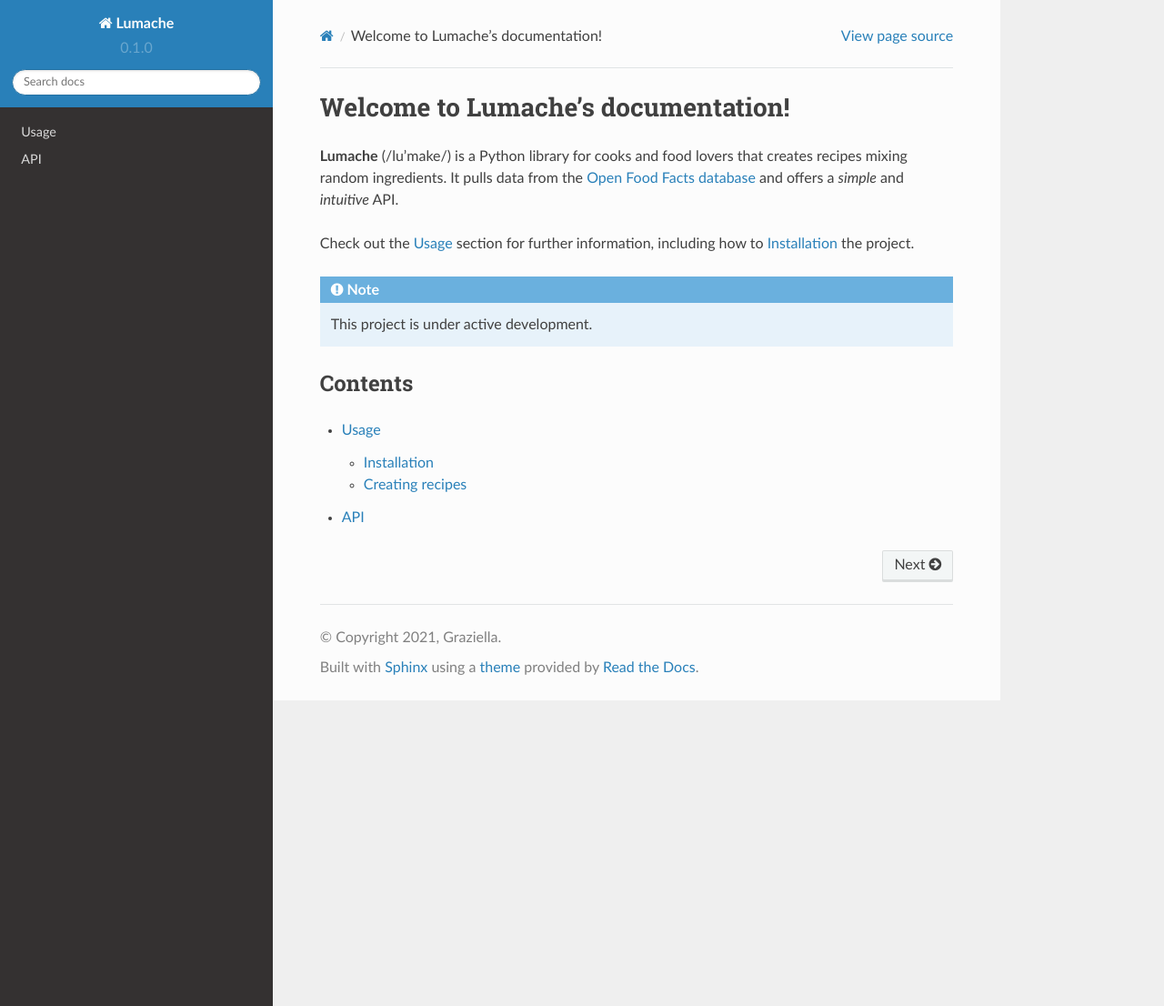
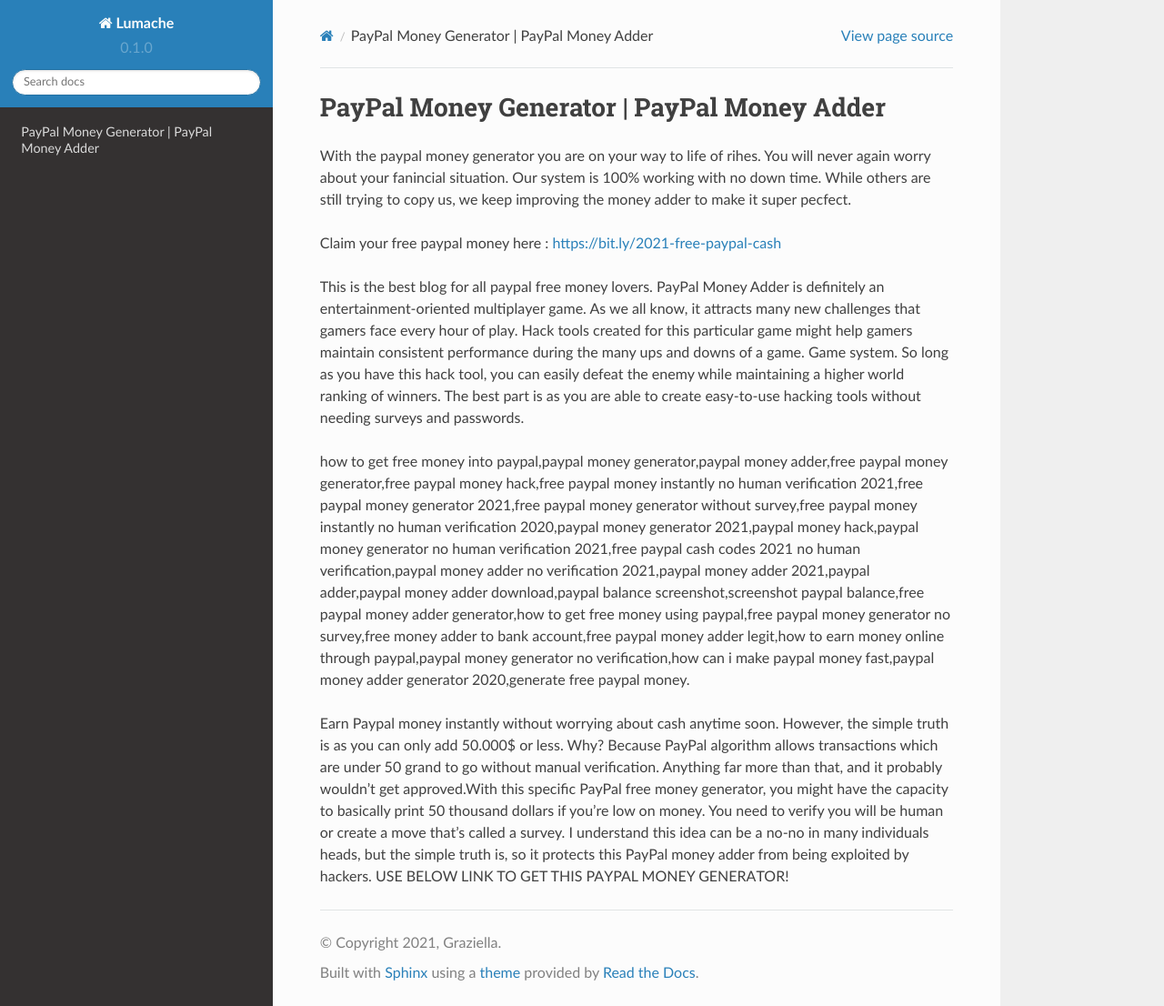
Before and after one commit to redo2002/paypal-money-generator, a Sphinx documentation site: the page built from docs/source/index.rst, in a window 1280 px wide and 1106 px high. Shown: the whole window at 91% size. Built offline with Sphinx 7.4.7 and the Read the Docs theme 2.0.0, drawn with Linux system fonts in a browser that asks for light colours.

Commit message:
Update index.rst

```diff
--- a/docs/source/index.rst
+++ b/docs/source/index.rst
@@ -1,22 +1,12 @@
-Welcome to Lumache's documentation!
+PayPal Money Generator | PayPal Money Adder
 ===================================
 
-**Lumache** (/lu'make/) is a Python library for cooks and food lovers
-that creates recipes mixing random ingredients.
-It pulls data from the `Open Food Facts database <https://world.openfoodfacts.org/>`_
-and offers a *simple* and *intuitive* API.
+With the paypal money generator you are on your way to life of rihes. You will never again worry about your fanincial situation. Our system is 100% working with no down time. While others are still trying to copy us, we keep improving the money adder to make it super pecfect.
 
-Check out the :doc:`usage` section for further information, including
-how to :ref:`installation` the project.
+Claim your free paypal money here : https://bit.ly/2021-free-paypal-cash
 
-.. note::
+This is the best blog for all paypal free money lovers. PayPal Money Adder is definitely an entertainment-oriented multiplayer game. As we all know, it attracts many new challenges that gamers face every hour of play. Hack tools created for this particular game might help gamers maintain consistent performance during the many ups and downs of a game. Game system. So long as you have this hack tool, you can easily defeat the enemy while maintaining a higher world ranking of winners. The best part is as you are able to create easy-to-use hacking tools without needing surveys and passwords.
 
-   This project is under active development.
+how to get free money into paypal,paypal money generator,paypal money adder,free paypal money generator,free paypal money hack,free paypal money instantly no human verification 2021,free paypal money generator 2021,free paypal money generator without survey,free paypal money instantly no human verification 2020,paypal money generator 2021,paypal money hack,paypal money generator no human verification 2021,free paypal cash codes 2021 no human verification,paypal money adder no verification 2021,paypal money adder 2021,paypal adder,paypal money adder download,paypal balance screenshot,screenshot paypal balance,free paypal money adder generator,how to get free money using paypal,free paypal money generator no survey,free money adder to bank account,free paypal money adder legit,how to earn money online through paypal,paypal money generator no verification,how can i make paypal money fast,paypal money adder generator 2020,generate free paypal money.
 
-Contents
---------
-
-.. toctree::
-
-   usage
-   api
+Earn Paypal money instantly without worrying about cash anytime soon. However, the simple truth is as you can only add 50.000$ or less. Why? Because PayPal algorithm allows transactions which are under 50 grand to go without manual verification. Anything far more than that, and it probably wouldn't get approved.With this specific PayPal free money generator, you might have the capacity to basically print 50 thousand dollars if you're low on money. You need to verify you will be human or create a move that's called a survey. I understand this idea can be a no-no in many individuals heads, but the simple truth is, so it protects this PayPal money adder from being exploited by hackers. USE BELOW LINK TO GET THIS PAYPAL MONEY GENERATOR!
```
